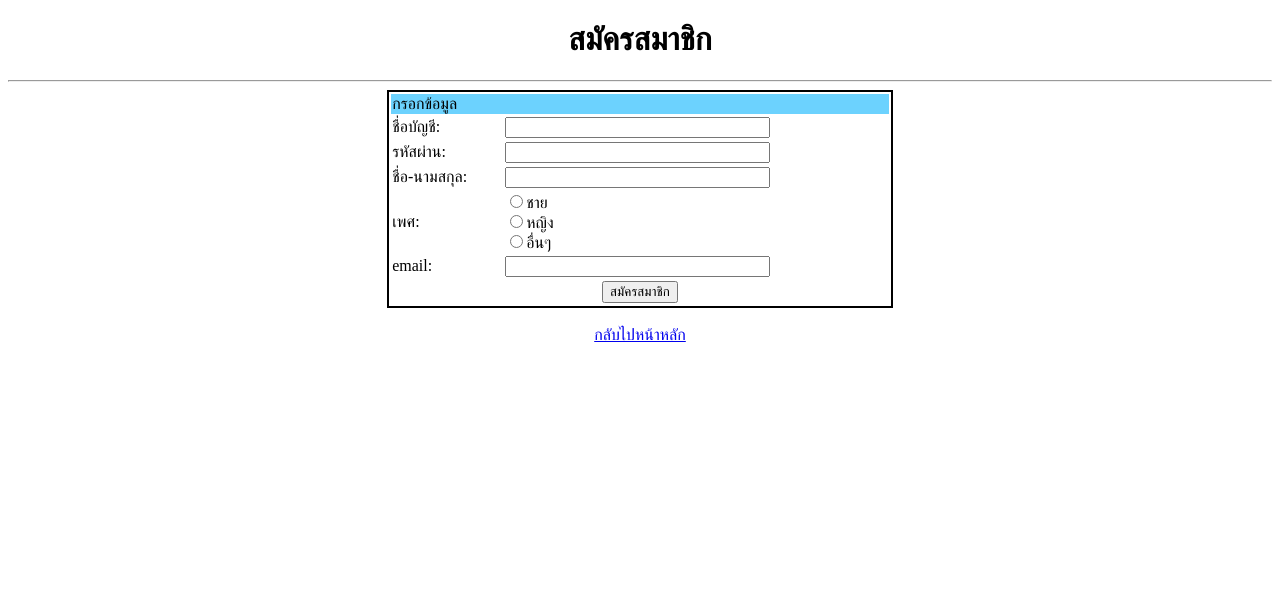
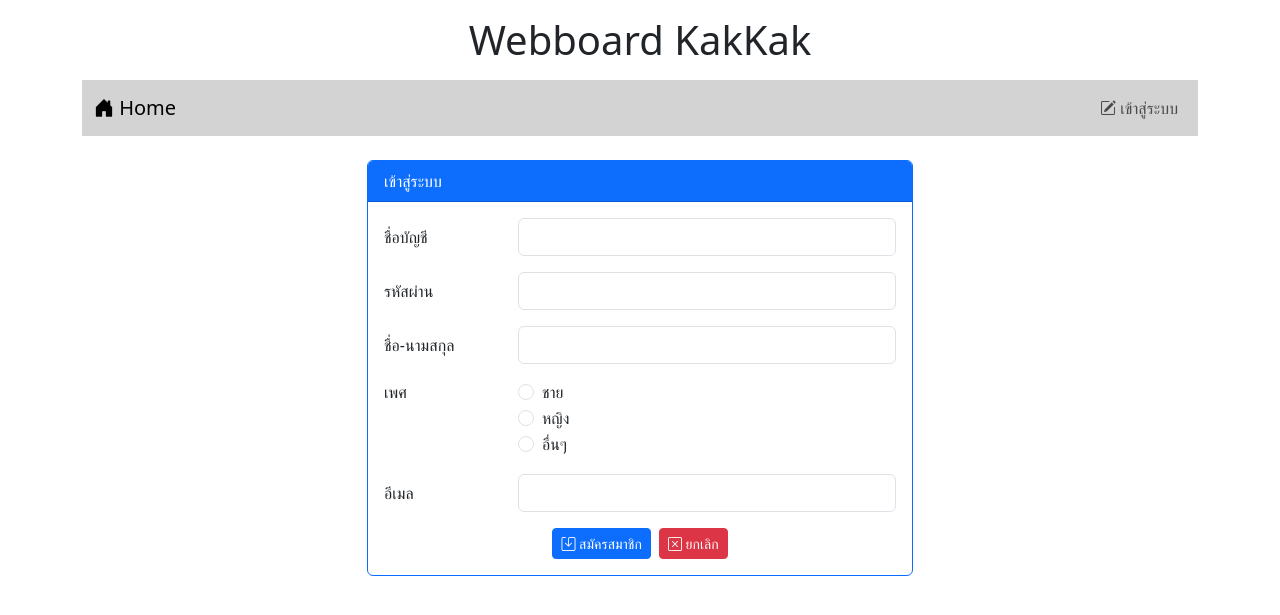
Before and after one commit to taechinnapat/Webboard-ECT-TAE, a PHP site: page /register.php in a window 1280 px wide. Shown: the top 615 px of the page. Run offline with PHP 8.4, Linux system fonts and the light colour scheme.

Commit message:
Work8 register.php

```diff
--- a/register.php
+++ b/register.php
@@ -9,29 +9,76 @@ header("location:index.php");
 <head>
     <meta charset="UTF-8">
     <meta name="viewport" content="width=device-width, initial-scale=1.0">
+    <link rel="stylesheet" href="bootstrap-5.3.2-dist/css/bootstrap.min.css">
+    <script src="bootstrap-5.3.2-dist/js/bootstrap.bundle.min.js"></script>
+    <link rel="stylesheet" href="https://cdn.jsdelivr.net/npm/bootstrap-icons@1.11.3/font/bootstrap-icons.min.css">
     <title>Register</title>
 </head>
 <body>
-    <h1 style="text-align: center;">สมัครสมาชิก</h1>
-    <hr>
-    <form>
-    <table style="border: 2px solid black; width: 40%;" align="center">
-        <tr><td colspan="2" style="background-color: #6CD2FE;">กรอกข้อมูล</td></tr>
-        <tr><td>ชื่อบัญชี:</td><td><input type="text" name="username" size="30" required></td></tr>
-        <tr><td>รหัสผ่าน:</td><td><input type="password" name="password" size="30" required></td></tr>
-        <tr><td>ชื่อ-นามสกุล:</td><td><input type="text" name="name-lastname" size="30"required></td></tr>
-        <tr><td>เพศ:</td>
-            <td>
-                <input type="radio" name="gender" value="m">ชาย <br>
-                <input type="radio" name="gender" value="w">หญิง <br>
-                <input type="radio" name="gender" value="o">อื่นๆ
-            </td>
-        </tr>
-        <tr><td>email:</td><td><input type="email" name="email" size="30" required></td></tr>
-        <tr><td colspan="2" align="center"><input type="submit" value="สมัครสมาชิก"></td></tr>
-    </table>
-    </form>
+    <div class="container">
+        <h1 style="text-align: center;" class="m-3">Webboard KakKak</h1>
+        <?php include "nav.php" ?>
+        <div class="row mt-4">
+            <div class="col-lg-3 col-md-2 col-sm-1"></div>
+            <div class="col-lg-6 col-md-8 col-sm-10">
+                <div class="card border-primary">
+                    <div class="card-header bg-primary text-white">เข้าสู่ระบบ</div>
+                    <div class="card-body">
+                        <form action="register_save.php" method="post">
+                            <div class="row">
+                                <label class="col-lg-3 col-form-label">ชื่อบัญชี</label>
+                                <div class="col-lg-9">
+                                    <input type="text" name="login" class="form-control" required>
+                                </div>
+                            </div>
+                            <div class="row mt-3">
+                                <label class="col-lg-3 col-form-label">รหัสผ่าน</label>
+                                <div class="col-lg-9">
+                                    <input type="password" name="password" class="form-control" required>
+                                </div>
+                            </div>
+                            <div class="row mt-3">
+                                <label class="col-lg-3 col-form-label">ชื่อ-นามสกุล</label>
+                                <div class="col-lg-9">
+                                    <input type="text" name="name" class="form-control" required>
+                                </div>
+                            </div>
+                            <div class="row mt-3">
+                                <label class="col-lg-3 form-label">เพศ</label>
+                                <div class="col-lg-9">
+                                    <div class="form-check">
+                                        <input type="radio" name="gender" value="m" class="form-check-input" required>
+                                        <label class="form-check-label">ชาย</label>
+                                    </div>
+                                    <div class="form-check">
+                                        <input type="radio" name="gender" value="f" class="form-check-input" required>
+                                        <label class="form-check-label">หญิง</label>
+                                    </div>
+                                    <div class="form-check">
+                                        <input type="radio" name="gender" value="o" class="form-check-input" required>
+                                        <label class="form-check-label">อื่นๆ</label>
+                                    </div>
+                                </div>
+                            </div>
+                            <div class="row mt-3">
+                                <label class="col-lg-3 col-form-label">อีเมล</label>
+                                <div class="col-lg-9">
+                                    <input type="email" name="email" class="form-control" required>
+                                </div>
+                            </div>
+                            <div class="row mt-3">
+                                <div class="col-lg-12 d-flex justify-content-center">
+                                    <button type="submit" class="btn btn-primary btn-sm me-2">
+                                    <i class="bi bi-save"></i> สมัครสมาชิก</button>
+                                    <button type="reset" class="btn btn-danger btn-sm">
+                                    <i class="bi bi-x-square"></i> ยกเลิก</button>
+                                </div>
+                            </div>
+                    </div>
+                </div>
+            </div>
+        </div>
     <br>
-    <div style="text-align: center;"><a href="index.php">กลับไปหน้าหลัก</a> </div>
+    </div>
 </body>
 </html>
```
Also changed, not shown: register_save.php (added, +16 -0 lines).
